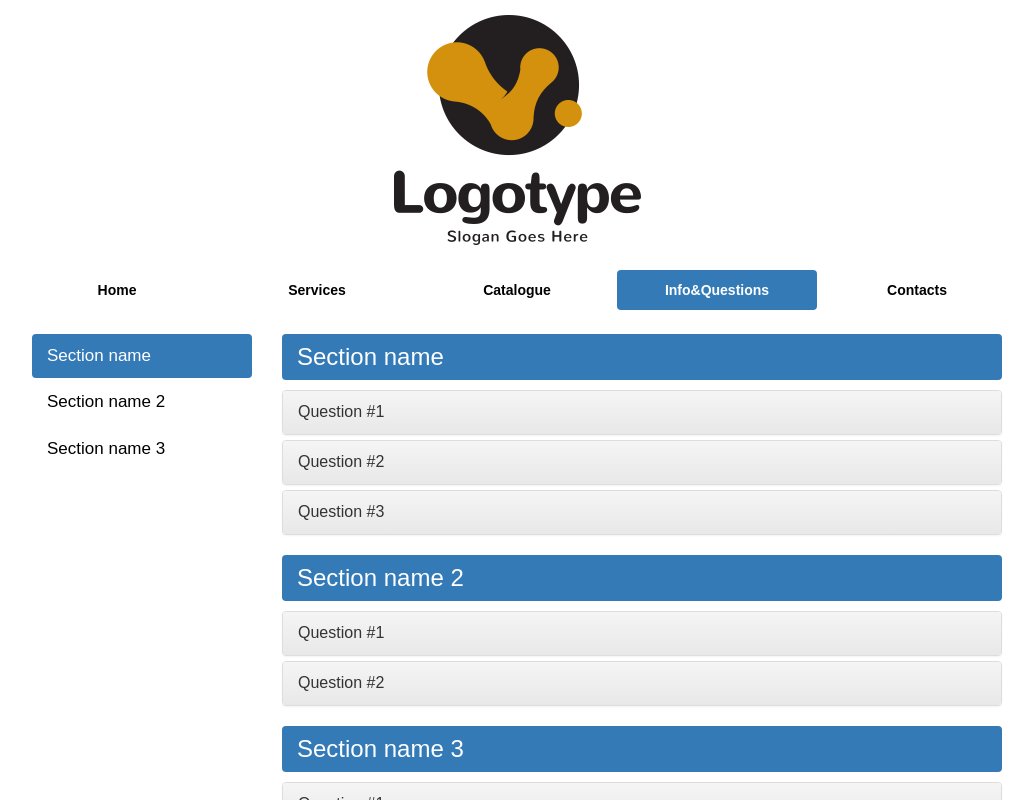
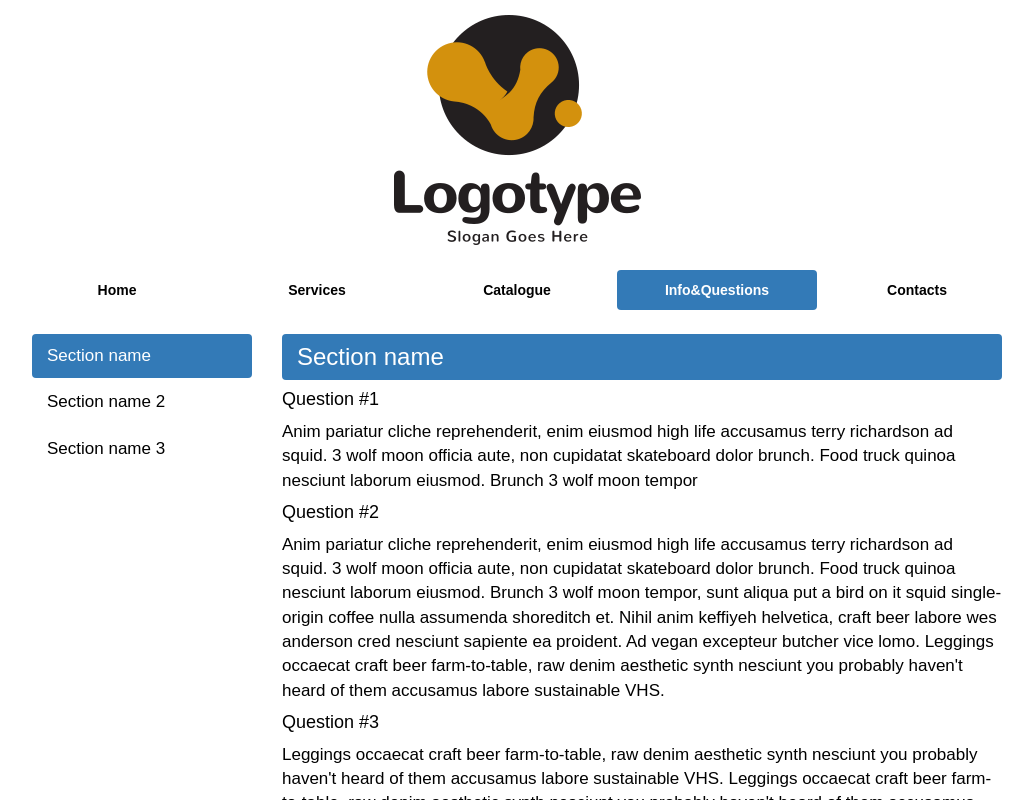
Before and after one commit to zyabel/forkum, a React (Create React App) app: page /info in a window 1280 px wide. Shown: the top 800 px of the page, without its empty margins (123-1156 px from the left). Built offline with nearby package versions, Linux system fonts and the light colour scheme.

Commit message:
React component errors fixing

```diff
--- a/package.json
+++ b/package.json
@@ -29,7 +29,7 @@
     "leaflet": "^1.3.3",
     "lodash": "^4.17.10",
     "prop-types": "^15.6.2",
-    "react": "^16.4.1",
+    "react": "16.4.1",
     "react-bootstrap": "^0.32.1",
     "react-bootstrap-counter": "^1.0.1",
     "react-dom": "^16.4.1",
@@ -60,6 +60,7 @@
     "postcss-loader": "^2.1.6",
     "postcss-scss": "^2.0.0",
     "prettier": "^1.13.7",
+    "react": "^16.4.1",
     "react-hot-loader": "^4.3.4",
     "react-social-icons": "^3.0.0",
     "sass-loader": "^7.0.3",
--- a/src/components/Card/Card.js
+++ b/src/components/Card/Card.js
@@ -17,6 +17,10 @@ import CounterInput from 'react-bootstrap-counter';
 
 import './Card.css';
 
+const counterValue = (value) => {
+  console.log(value);
+};
+
 const Card = (props) => {
   const { price, description, carousel, details } = props;
 
@@ -25,7 +29,7 @@ const Card = (props) => {
       <div className="card">
         <Jumbotron>
           <Label>{price}</Label>
-          <Tabs defaultActiveKey={1} id="uncontrolled-tab-example">
+          {/* <Tabs defaultActiveKey={1} id="uncontrolled-tab-example">
             <Tab eventKey={1} title="Description">
               {description}
             </Tab>
@@ -36,14 +40,12 @@ const Card = (props) => {
                 ))}
               </ListGroup>
             </Tab>
-          </Tabs>
+          </Tabs> */}
           <CounterInput
             value="1"
             min={0}
             max={50}
-            onChange={(value) => {
-              console.log(value);
-            }}
+            onChange={(value) => counterValue(value)}
           />
           <Button>ADD</Button>
         </Jumbotron>
--- a/src/containers/FaqPage/FaqPage.js
+++ b/src/containers/FaqPage/FaqPage.js
@@ -1,62 +1,75 @@
-import React, { Component } from 'react'
-import _ from 'lodash'
-import { MainLayout } from '../layouts/MainLayout'
-import { PanelGroup, Panel, Nav, NavItem, Col } from 'react-bootstrap'
+import React, { Component } from 'react';
+import _ from 'lodash';
+import { MainLayout } from '../layouts/MainLayout';
+import { PanelGroup, Panel, Nav, NavItem, Col } from 'react-bootstrap';
 
-import { FaqData } from './data'
-import './FaqPage.css'
+import { FaqData } from './data';
+import './FaqPage.css';
 
 class FaqPage extends Component {
   constructor(props) {
-    super(props)
-    this.handleSelect = this.handleSelect.bind(this)
+    super(props);
+    this.handleSelectNav = this.handleSelectNav.bind(this);
+    this.handleSelectPanel = this.handleSelectPanel.bind(this);
 
     this.state = {
       selected: '1',
-    }
+      activeKey: '1',
+    };
   }
 
-  handleSelect(selectedKey) {
-    this.setState({ selected: `${selectedKey}`});
+  handleSelectNav(selectedKey) {
+    this.setState({ selected: `${selectedKey}` });
+  }
+
+  handleSelectPanel(activeKey) {
+    console.log(this.state.activeKey);
+    this.setState({ activeKey });
   }
 
   render() {
-
-    return(
+    return (
       <MainLayout>
-        <div className='faq-wrapper'>
+        <div className="faq-wrapper">
           <Col xs={3} md={3}>
-            <Nav bsStyle="pills" stacked activeKey={`${this.state.selected}`} onSelect={this.handleSelect}>
-              {_.map( FaqData,(item) =>
-                <NavItem  key={item.id} eventKey={`${item.id}`} href={`#${item.id}`}>
-                  <span className='section-name'>{item.sectionName}</span>
+            <Nav
+              bsStyle="pills"
+              stacked
+              activeKey={`${this.state.selected}`}
+              onSelect={this.handleSelectNav}
+            >
+              {_.map(FaqData, (item) => (
+                <NavItem
+                  key={item.id}
+                  eventKey={`${item.id}`}
+                  href={`#${item.id}`}
+                >
+                  <span className="section-name">{item.sectionName}</span>
                 </NavItem>
-              )}
+              ))}
             </Nav>
           </Col>
           <Col xs={12} md={9}>
-            <div className='faq-section' id={this.state.selected}>
-              {_.map( FaqData,(item, i) =>
-                <PanelGroup accordion key={i} id={`${i}`}>
+            <div className="faq-section" id={this.state.selected}>
+              {_.map(FaqData, (item, i) => (
+                <div className="section-name" key={i}>
                   <h3>{item.sectionName}</h3>
-                  {_.map( item.questions,(value, i) =>
-                    <Panel eventKey={i} key={i}>
-                      <Panel.Heading>
-                        <Panel.Title toggle>{value.label}</Panel.Title>
-                      </Panel.Heading>
-                      <Panel.Body collapsible>
-                        {value.text}
-                      </Panel.Body>
-                    </Panel>
-                  )}
-                </PanelGroup>
-              )}
+                  {_.map(item.questions, (value, i) => (
+                    <section key={i}>
+                      <h4 onClick={() => this.handleSelectPanel(i)}>
+                        {value.label}
+                      </h4>
+                      <p>{value.text}</p>
+                    </section>
+                  ))}
+                </div>
+              ))}
             </div>
-           </Col>
+          </Col>
         </div>
       </MainLayout>
-    )
+    );
   }
 }
 
-export default FaqPage
+export default FaqPage;
--- a/src/containers/ProductsPage/ProductsPage.js
+++ b/src/containers/ProductsPage/ProductsPage.js
@@ -1,85 +1,89 @@
-import React, { Component } from 'react'
-import _ from 'lodash'
-import { MainLayout } from '../layouts/MainLayout'
-import { Card } from '../../components/index'
-import { Pagination } from '../../components/index'
-import {
-  Thumbnail,
-  Button,
-  Label,
-  Modal,
-} from 'react-bootstrap'
+import React, { Component } from 'react';
+import _ from 'lodash';
+import { MainLayout } from '../layouts/MainLayout';
+import { Card } from '../../components/index';
+import { Pagination } from '../../components/index';
+import { Thumbnail, Button, Label, Modal } from 'react-bootstrap';
 
-import './ProductsPage.css'
+import './ProductsPage.css';
 
-import { cards } from './data.js'
+import { cards } from './data.js';
 
 class ProductsPage extends Component {
   constructor(props, context) {
-    super(props, context)
+    super(props, context);
 
-    this.handleShow = this.handleShow.bind(this)
-    this.handleClose = this.handleClose.bind(this)
-    this.onChangePage = this.onChangePage.bind(this)
+    this.handleShow = this.handleShow.bind(this);
+    this.handleClose = this.handleClose.bind(this);
+    this.onChangePage = this.onChangePage.bind(this);
 
     this.state = {
       pageItems: cards,
       pageOfItems: cards,
-    }
+    };
   }
 
   handleClose(i) {
-    let newState = this.state
-    newState[i] = false
-    this.setState({ ...this.state, newState })
+    let newState = this.state;
+    newState[i] = false;
+    this.setState({ ...this.state, newState });
   }
 
   handleShow(i) {
-    let newState =  this.state
-    newState[i] = true
-    this.setState({ ...this.state, newState })
+    let newState = this.state;
+    newState[i] = true;
+    this.setState({ ...this.state, newState });
   }
 
   onChangePage(pageOfItems) {
-    this.setState({ pageOfItems: pageOfItems })
+    this.setState({ pageOfItems: pageOfItems });
   }
 
-  render() {
-
-    return (
-      <MainLayout>
-        <div className='cards-wrapper'>
-          {_.map(this.state.pageOfItems, (card, i) =>
-            <div key={card.id} style={{display: 'flex'}}>
+  renderProductCard() {
+    return _.map(this.state.pageOfItems, (card, i) => (
+      <div key={card.id} style={{ display: 'flex' }}>
         <Thumbnail src={require(`../../images/${card.img}`)} alt="image">
           <h3>{card.title}</h3>
           <Label bsStyle="info">{card.price}</Label>
-                <p className='card-description'>{card.description}</p>
+          <p className="card-description">{card.description}</p>
           <p>
-                  <Button bsStyle="primary" onClick={() => this.handleShow(i)}>See more</Button>
+            <Button bsStyle="primary" onClick={() => this.handleShow(i)}>
+              See more
+            </Button>
           </p>
         </Thumbnail>
-              <Modal show={this.state[i] || false} onHide={() => this.handleClose(i)} bsSize="large">
+        <Modal
+          show={this.state[i] || false}
+          onHide={() => this.handleClose(i)}
+          bsSize="large"
+        >
           <Modal.Header closeButton>
             <Modal.Title>{`${card.modal.title}`}</Modal.Title>
           </Modal.Header>
           <Modal.Body>
-                    <Card {...card.modal}/>
+            <Card {...card.modal} />
           </Modal.Body>
           <Modal.Footer>
             <Button onClick={() => this.handleClose(i)}>Close</Button>
           </Modal.Footer>
         </Modal>
       </div>
-          )}
+    ));
+  }
 
-        </div>
-        <div style={{textAlign: 'center'}}>
-          <Pagination items={this.state.pageItems} onChangePage={this.onChangePage} />
+  render() {
+    return (
+      <MainLayout>
+        <div className="cards-wrapper">{this.renderProductCard()}</div>
+        <div style={{ textAlign: 'center' }}>
+          <Pagination
+            items={this.state.pageItems}
+            onChangePage={this.onChangePage}
+          />
         </div>
       </MainLayout>
-    )
+    );
   }
 }
 
-export default ProductsPage
+export default ProductsPage;
--- a/webpack.config.js
+++ b/webpack.config.js
@@ -3,6 +3,7 @@ const HtmlWebpackPlugin = require('html-webpack-plugin');
 const MiniCssExtractPlugin = require('mini-css-extract-plugin');
 const CleanWebpackPlugin = require('clean-webpack-plugin');
 const webpack = require('webpack');
+const path = require('path');
 
 module.exports = (env) => {
   const isCssExtractPlugin = env.mode === 'production'
@@ -91,8 +92,6 @@ module.exports = (env) => {
     plugins: [
       new HtmlWebpackPlugin({
         template: 'public/index.html',
-
-        // favicon: 'public/logo.ico',
       }),
       new CleanWebpackPlugin(['dist']),
       new MiniCssExtractPlugin({
@@ -103,6 +102,7 @@ module.exports = (env) => {
 
     resolve: {
       alias: {
+        // 'react': resolve(__dirname, '../../node_modules', 'react'),
         Components: resolve(__dirname, 'src/components/'),
         Containers: resolve(__dirname, 'src/containers/'),
         images: resolve(__dirname, 'src/images/'),
```
Also changed, not shown: 1 other file (tests, documents, lock files or other folders). Lines whose indentation alone changed are shown as unchanged.
